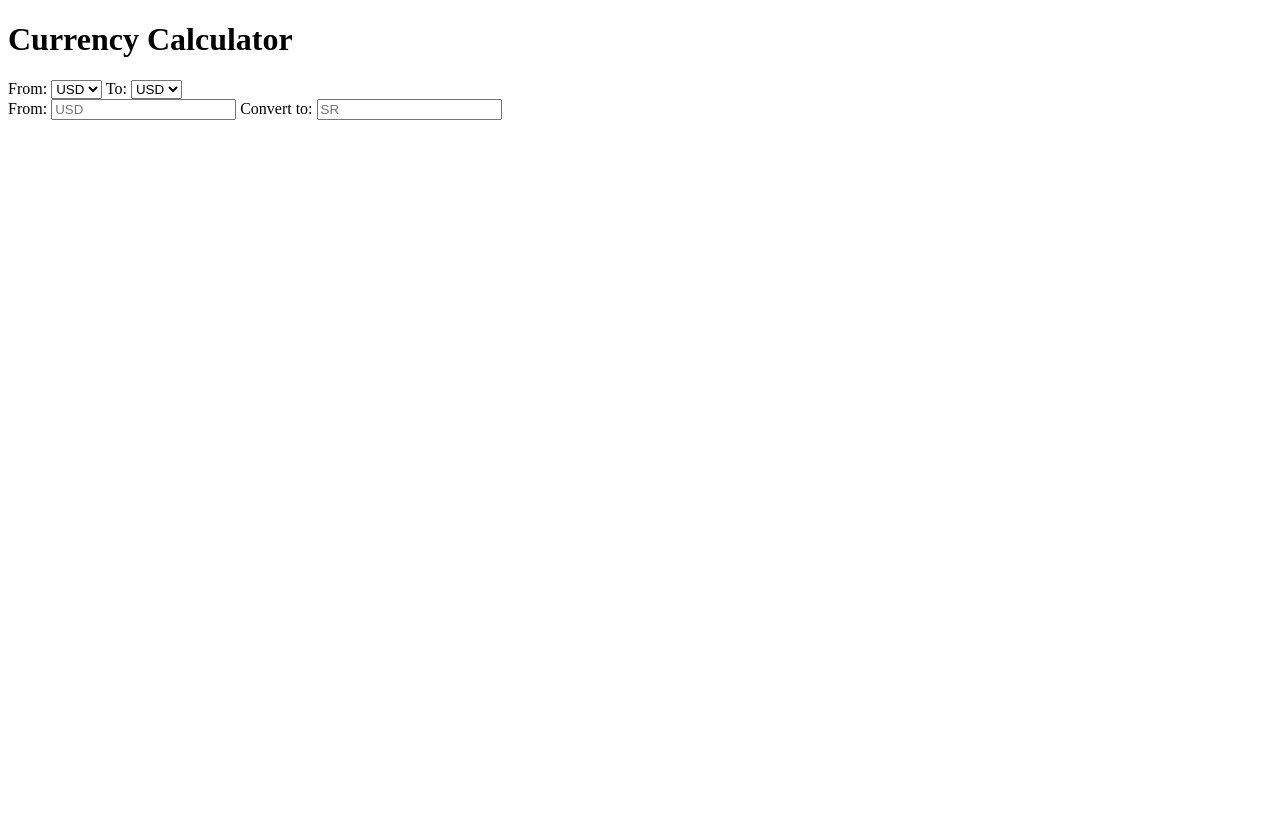
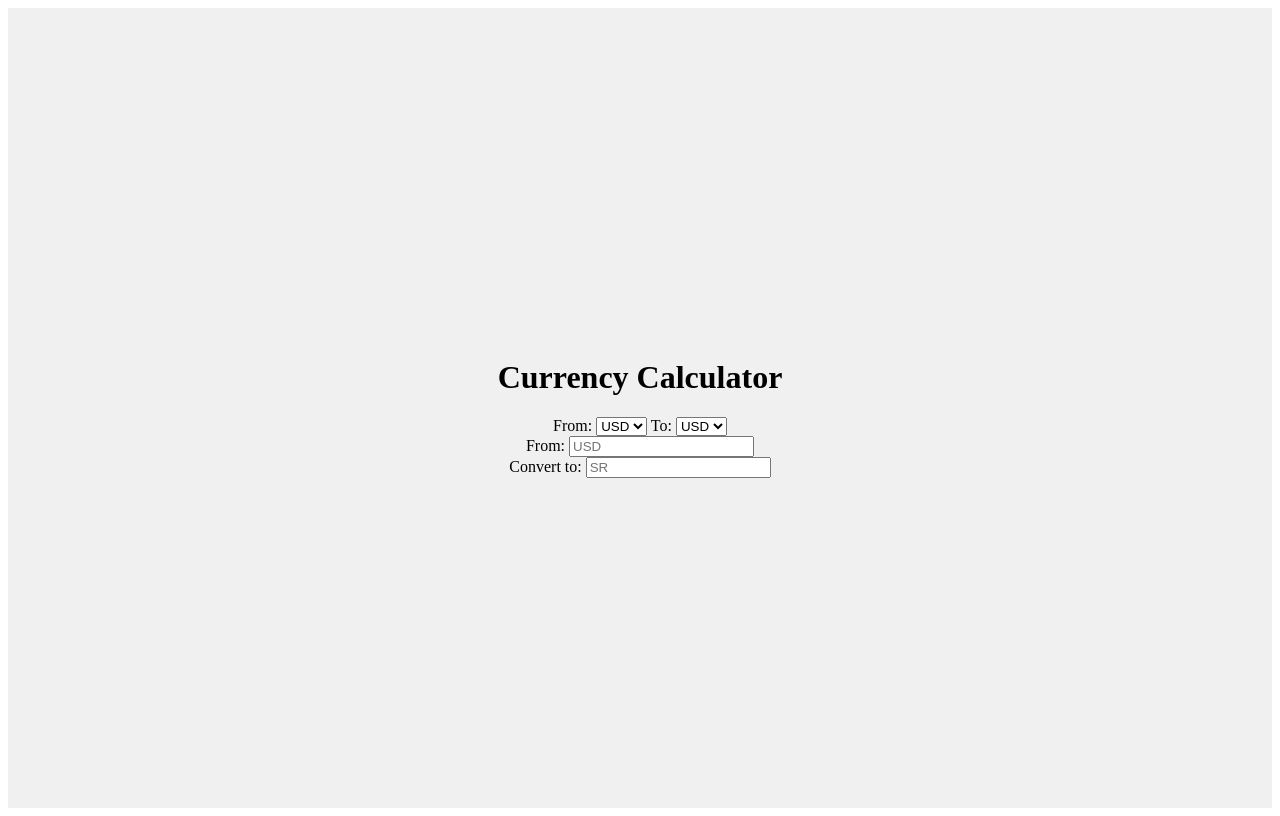
Before and after one commit to hibahdesu/Currency-Converter, a plain HTML site: page index.html in a window 1280 px wide. Drawn offline with Linux system fonts and the light colour scheme.

Commit message:
Add: the styles

```diff
--- a/index.html
+++ b/index.html
@@ -31,12 +31,16 @@
         </div>
     </form>
 
+    <div>
+        <label for="amount">From:</label>
+        <input type="number" id="from-input" placeholder="USD">
+    </div>
 
-    <label for="amount">From:</label>
-    <input type="number" id="from-input" placeholder="USD">
+    <div>
+        <label for="currency">Convert to:</label>
+        <input type="number" id="to-input" placeholder="SR">
+    </div>
 
-    <label for="currency">Convert to:</label>
-    <input type="number" id="to-input" placeholder="SR">
 
 </div>
 <!-- Include JavaScript file -->
--- a/styles.css
+++ b/styles.css
@@ -0,0 +1,8 @@
+.container {
+    display: flex;
+    flex-direction: column;
+    align-items: center;
+    justify-content: center;
+    height: 100vh;
+    background-color: #f0f0f0;
+}
```
